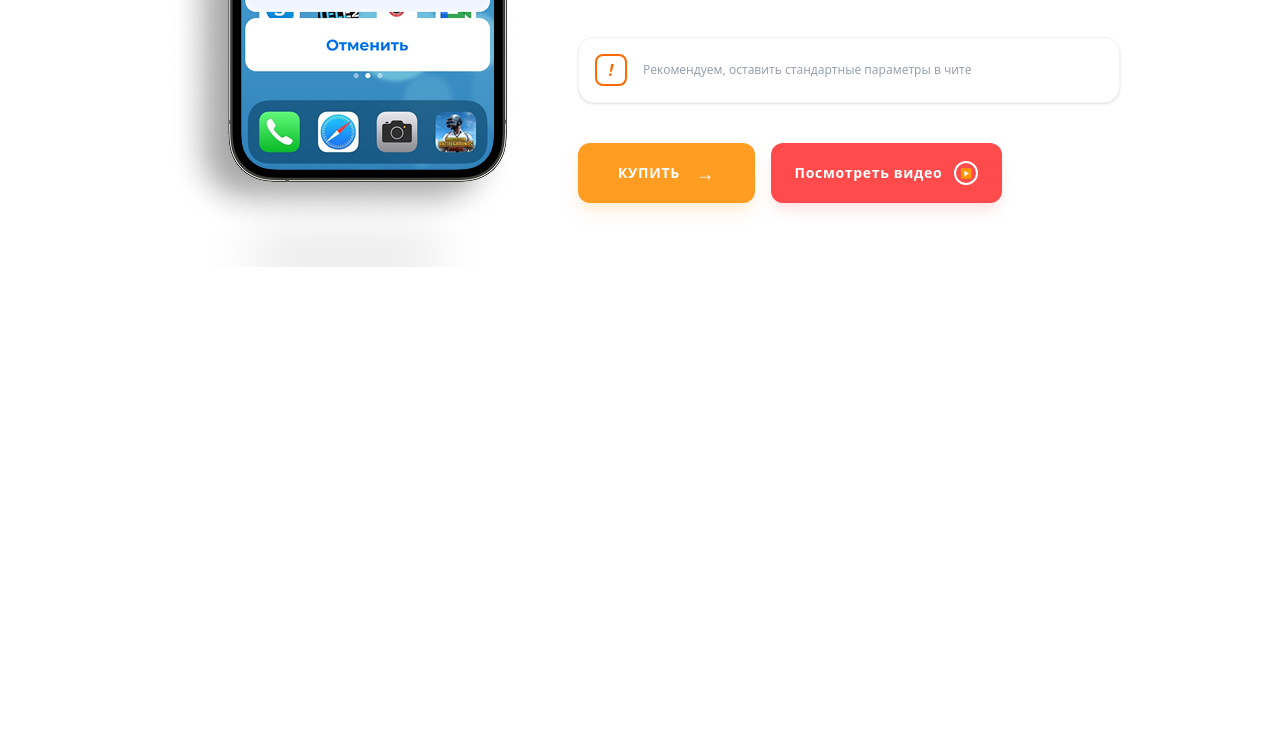
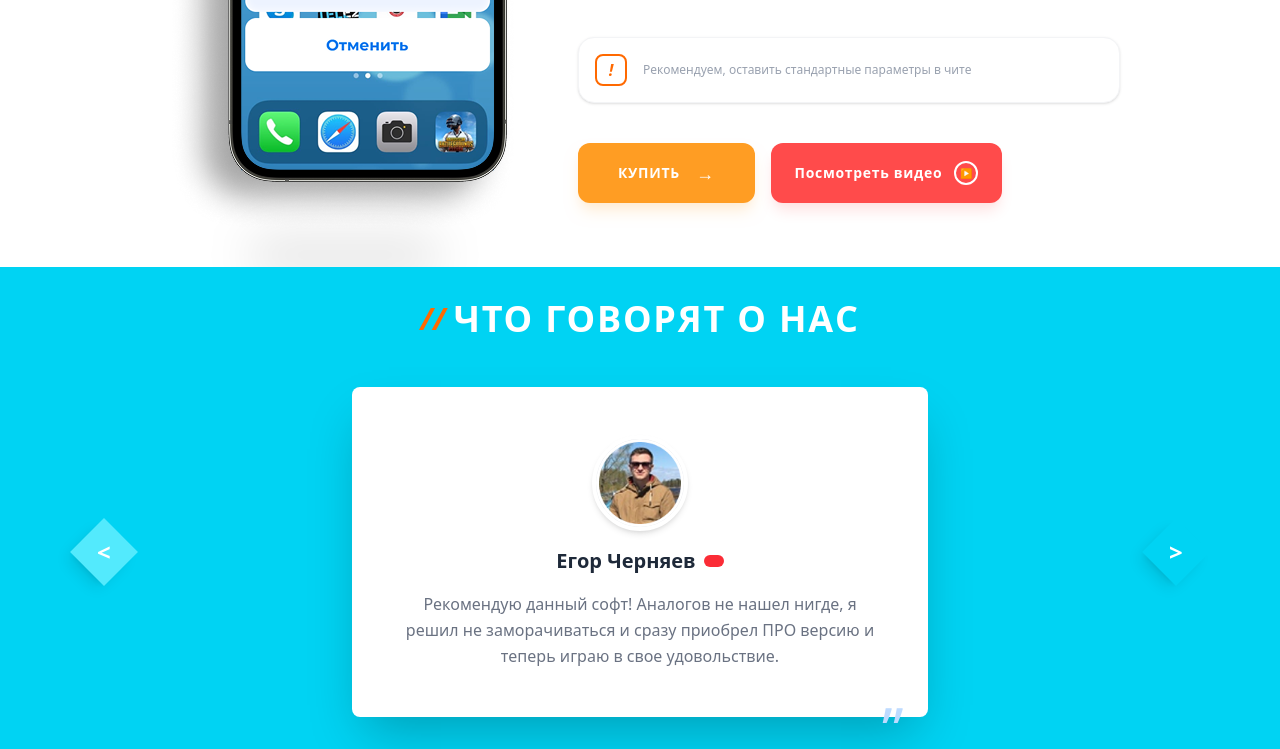
Before and after one commit to kosimovMuhammad/text, a website: page src/index.html in a window 1280 px wide. Shown: the part 1421-2170 px from the top of the page. Before the commit the page ends 1688 px from the top, so only its background shows below. Drawn offline with Linux system fonts and the light colour scheme.

Commit message:
fouth commit

```diff
--- a/src/index.html
+++ b/src/index.html
@@ -141,7 +141,47 @@
   </div>
 </div>
 
+<section class="min-h-100 w-full bg-cyan-400 flex flex-col items-center justify-center p-8 font-sans relative overflow-hidden">
 
+  <div class="mb-12 flex items-center gap-2">
+    <span class="text-orange-500 text-3xl font-bold italic">//</span>
+    <h2 class="text-white text-3xl md:text-4xl font-black uppercase tracking-wider">
+      Что говорят о нас
+    </h2>
+  </div>
+
+  <div class=" w-500 top-40 max-auto flex items-center justify-center">
+
+    <button class="absolute left-4 md:left-20 z-10 w-12 h-12 bg-cyan-300 rotate-45 flex items-center justify-center shadow-lg hover:bg-white transition-colors group">
+      <span class="-rotate-45 text-white text-2xl font-bold"> < </span>
+    </button>
+
+    <div class="bg-white rounded-lg p-8 md:p-12 shadow-2xl max-w-xl w-full text-center relative mx-4">
+
+      <div class="flex justify-center mb-4">
+        <div class="w-24 h-24 rounded-full border-4 border-white shadow-md overflow-hidden bg-gray-200">
+          <img src="./Rectangle 2021.png" alt="Egor Chernyaev" class="w-full h-full object-cover">
+        </div>
+      </div>
+
+      <h3 class="text-gray-800 font-bold text-xl mb-4 flex justify-center items-center gap-2">
+        Егор Черняев <span class="w-5 h-3 bg-red-500 rounded-full"></span>
+      </h3>
+
+      <p class="text-gray-500 leading-relaxed text-sm md:text-base">
+        Рекомендую данный софт! Аналогов не нашел нигде, я решил не заморачиваться и сразу приобрел ПРО версию и теперь играю в свое удовольствие.
+      </p>
+
+      <div class="absolute -bottom-4 right-6 text-blue-200 text-6xl leading-none rotate-180">“</div>
+    </div>
+
+    <button class="absolute right-4 md:right-20 z-10 w-12 h-12 bg-cyan-400 rotate-45 flex items-center justify-center shadow-lg hover:bg-white transition-colors group">
+      <span class="-rotate-45 text-white group-hover:text-cyan-500 text-2xl font-bold"> > </span>
+    </button>
+  </div>
+
+
+</section>
 
 
 
```
Also changed, not shown: src/Rectangle 2021.png (added), src/style.css.
